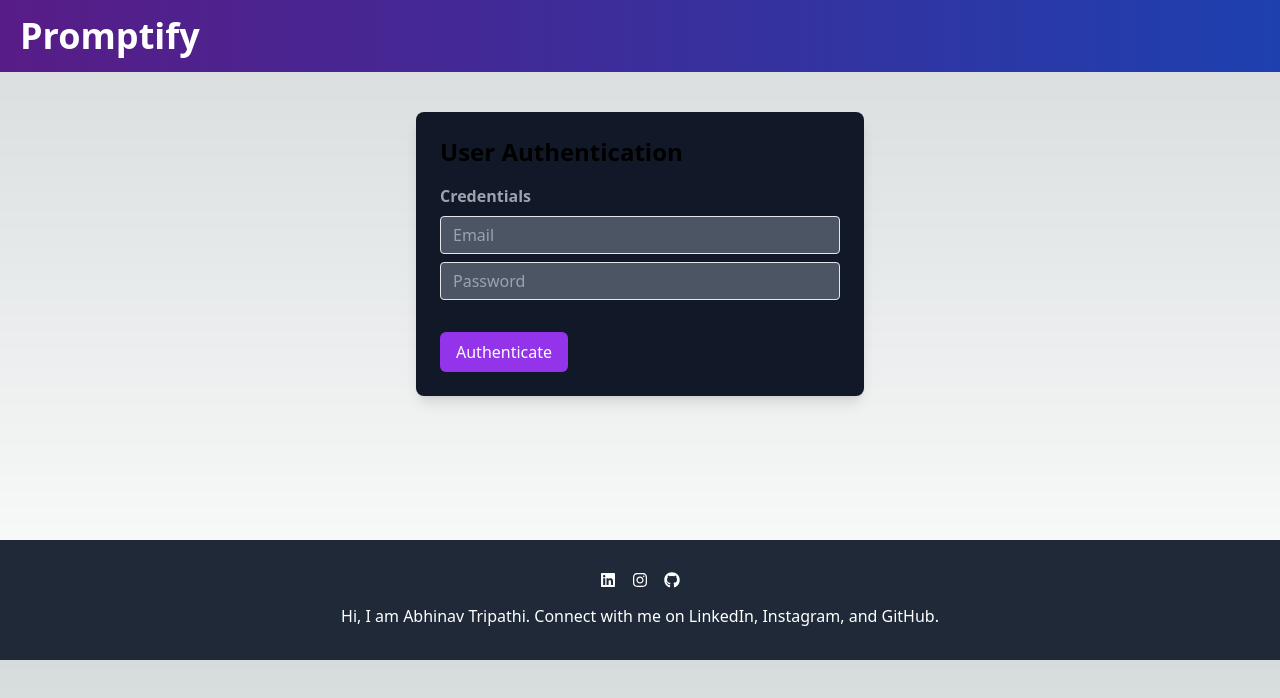
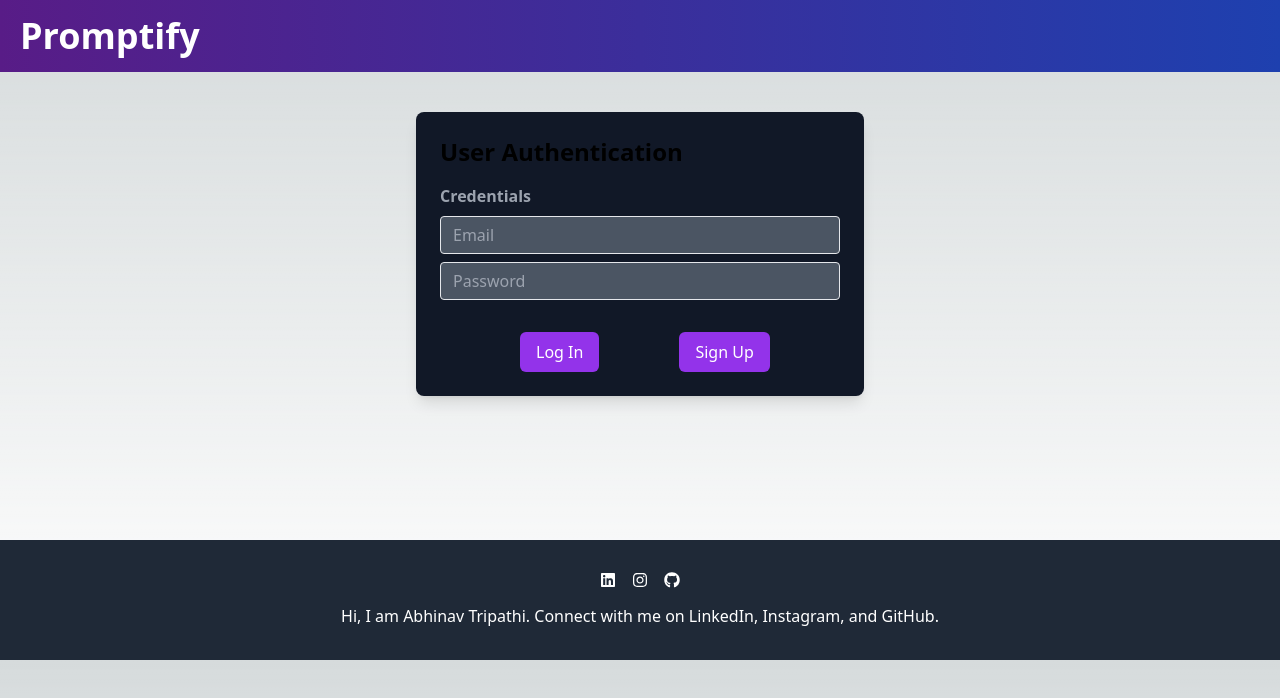
Before and after one commit to Tabhi109/promptify, a Next.js app: page / in a window 1280 px wide. Shown: the top 698 px of the page. Built offline with nearby package versions, Linux system fonts and the light colour scheme.

Commit message:
added functionalities for the authentication of the users
Signed-off-by: Tabhi109 <tabhinav109@gmail.com>

```diff
--- a/components/user-authentication-form.tsx
+++ b/components/user-authentication-form.tsx
@@ -32,6 +32,9 @@ const UserAuthenticationForm: React.FC = () => {
       // Handle error
     }
   };
+  const handleSignUp =() => {
+    router.push('/user_profile_creation');
+  }
 
   return (
     <div className="max-w-md mx-auto p-6 bg-gray-900 rounded-lg shadow-lg">
@@ -49,10 +52,16 @@ const UserAuthenticationForm: React.FC = () => {
           }}
         />
         <button
-          type="submit"
-          className="bg-purple-600 hover:bg-purple-700 text-white py-2 px-4 mt-4 rounded-md"
+          onClick={handleSubmit}
+          className="ml-20 bg-purple-600 hover:bg-purple-700 text-white py-2 px-4 mt-4 rounded-md"
         >
-          Authenticate
+          Log In
+        </button>
+        <button
+          onClick={handleSignUp}
+          className="ml-20 bg-purple-600 hover:bg-purple-700 text-white py-2 px-4 mt-4 rounded-md"
+        >
+          Sign Up
         </button>
       </form>
     </div>
```
